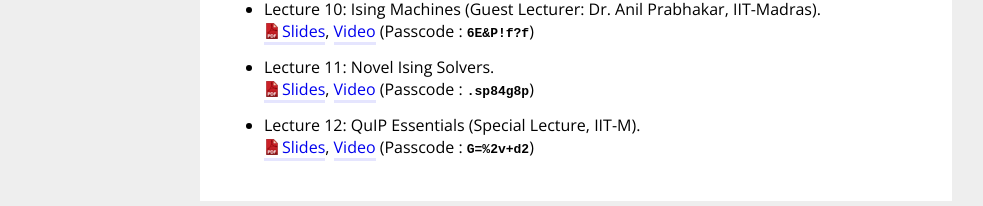
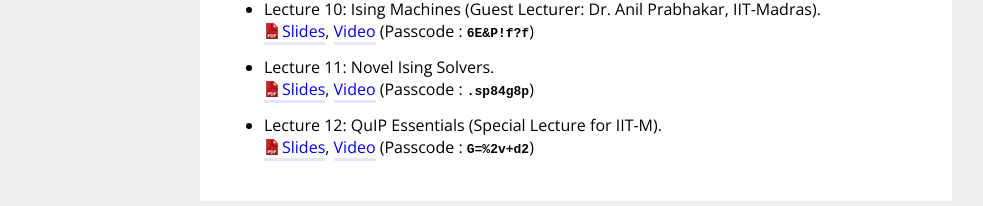
Before and after one commit to bernalde/QuIP, a Jekyll site: the page built from lecture.md, in a window 1280 px wide. Shown: the part 740-946 px from the top of the page, without its empty margins (64-1047 px from the left). Built offline with Jekyll 4.4.1, drawn with Linux system fonts in a browser that asks for light colours.

Commit message:
Update lecture.md

```diff
--- a/lecture.md
+++ b/lecture.md
@@ -69,7 +69,7 @@ Here you can access all the lecture slides and videos.
 [Video](https://cmu.zoom.us/rec/share/B697RHzL0wXG-adyOzBSv-gNbhC9pYTclFFXSnj8V8xgy8CEDzES2mxVNxnjpxtz.pVWEuw0iXQt5ybvG)
 (Passcode : <kbd><strong>.sp84g8p</strong></kbd>)
 
-- Lecture 12: QuIP Essentials (Special Lecture, IIT-M).<br>
+- Lecture 12: QuIP Essentials (Special Lecture for IIT-M).<br>
 <a href="slides/47-779 Lecture 12 - QuIPEssentials.pdf" download>Slides</a>,
 [Video](https://cmu.zoom.us/rec/share/R3_68iVlFtMYOCXoFoY3n-NKov1UTUCDf7vaWrQP6ly5Xas-PkUnSNnh_cucuIoT.phUTZSOuV6xEC9-V)
 (Passcode : <kbd><strong>G=%2v+d2</strong></kbd>)
```
